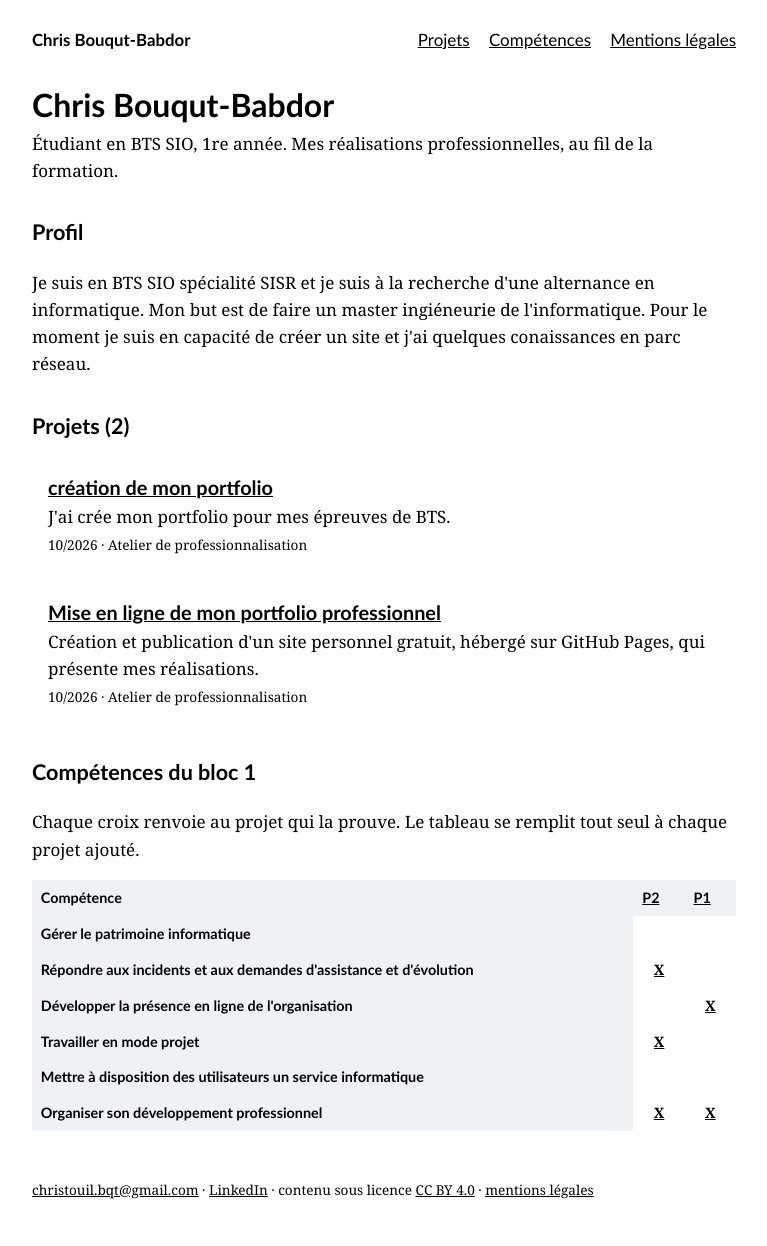
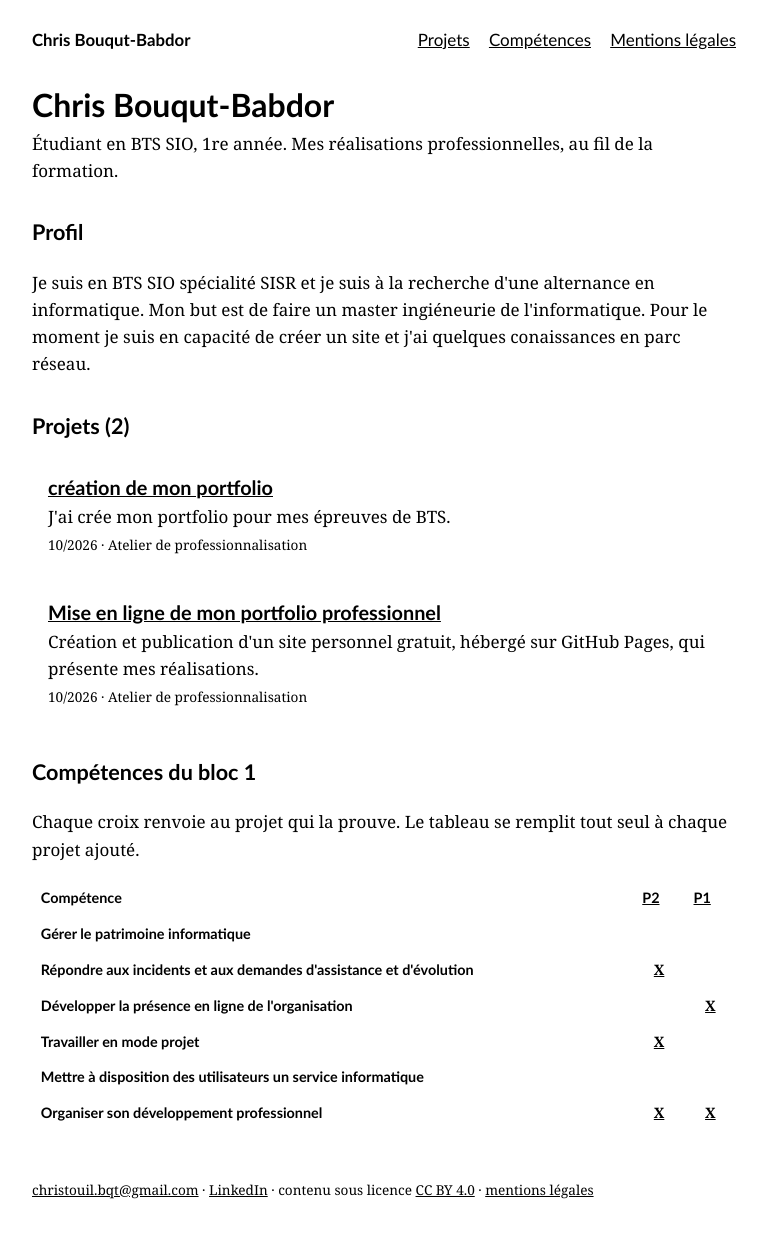
Before and after one commit to Chris-bqt/portfolio, a Jekyll site: the page built from index.html, in a window 1280 px wide. Shown: the whole page, without its empty margins (256-1023 px from the left). Built offline with Jekyll 4.4.1, drawn with Linux system fonts in a browser that asks for light colours.

Commit message:
Update style.css

```diff
--- a/css/style.css
+++ b/css/style.css
@@ -271,7 +271,7 @@
 
 /* En-têtes du tableau */
 th {
-  background: #eef2f5;
+  background: var(--fond);
   font-family: Calibri, Arial, sans-serif;
 }
 
@@ -311,7 +311,7 @@
 
 code {
   font-size: .9em;
-  background: #eef2f5;
+  background: var(--fond);
   padding: 0 .25rem;
 }
 
```
